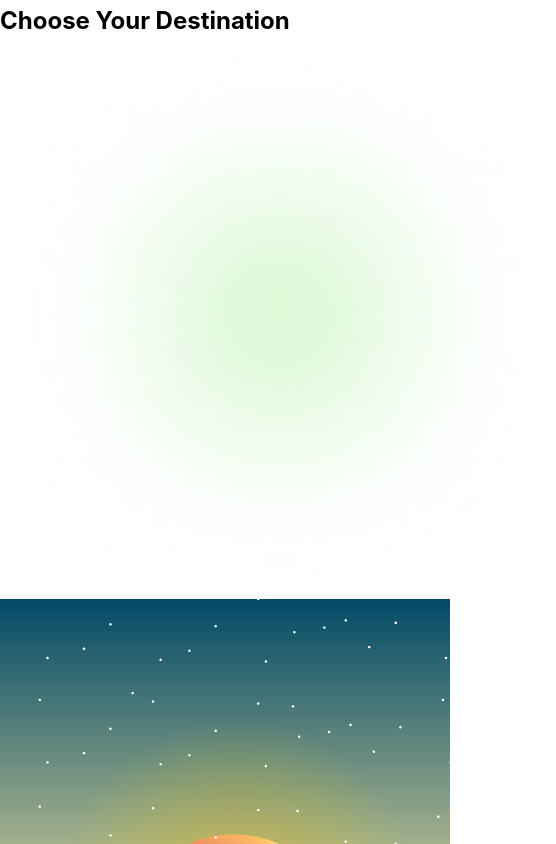
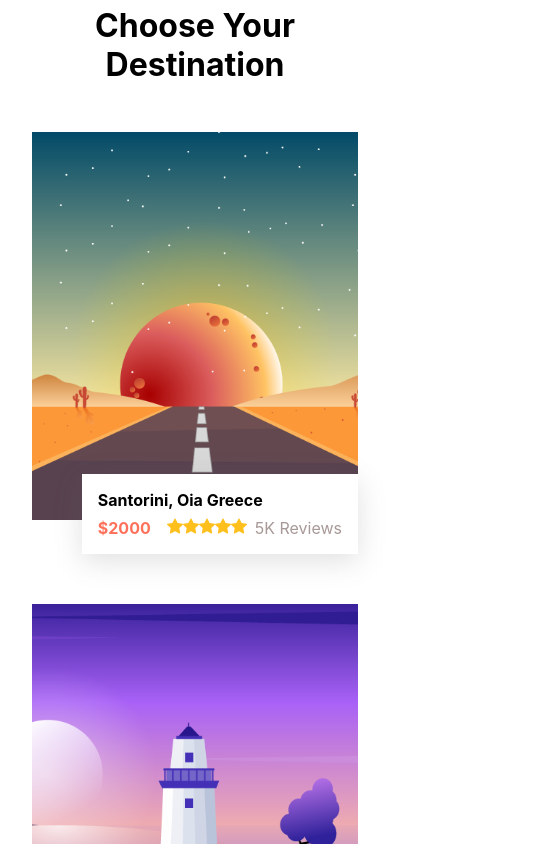
Before and after one commit to mrinnnmoy/ravel-react, a React (Vite) app: page / in a window 390 px wide. Shown: the part 4640-5484 px from the top of the page, 556 px wide, since content can reach past the window. Built offline with nearby package versions, Linux system fonts and the light colour scheme.

Commit message:
style tours-component-responsive

```diff
--- a/src/components/Tours/Tours.scss
+++ b/src/components/Tours/Tours.scss
@@ -0,0 +1,123 @@
+.tours-section {
+  margin-top: 15rem;
+  margin-bottom: 5rem;
+  position: relative;
+  .ellipse {
+    position: absolute;
+    right: -5rem;
+    top: -20rem;
+    height: 30rem;
+  }
+  h2 {
+    text-align: center;
+    transform: translateY(-150px);
+    font-size: 3rem;
+    margin-bottom: 3rem;
+  }
+  .tours {
+    display: flex;
+    gap: 1rem;
+    justify-content: center;
+    .tour {
+      position: relative;
+      &:nth-of-type(2) {
+        transform: translateY(-150px);
+      }
+      .image {
+        img {
+          height: 25rem;
+        }
+        .vectors {
+          .vector1 {
+            position: absolute;
+            height: 8rem;
+            top: 0rem;
+            left: -9rem;
+          }
+          .vector2 {
+            position: absolute;
+            height: 8rem;
+            top: 0rem;
+            right: -8rem;
+          }
+        }
+      }
+      .info {
+        position: absolute;
+        bottom: -30px;
+        right: 0;
+        background-color: white;
+        display: flex;
+        justify-content: center;
+        align-items: center;
+        gap: 1rem;
+        padding: 1rem;
+        box-shadow: rgba(100, 100, 111, 0.2) 0px 7px 29px 0px;
+        button {
+          padding: 0.5rem 0.7rem;
+          background-color: var(--primary-color);
+          border: none;
+          font-size: 1.1rem;
+          color: white;
+          cursor: pointer;
+        }
+        .details {
+          display: flex;
+          flex-direction: column;
+          gap: 0.5rem;
+          .price-details {
+            display: flex;
+            gap: 1rem;
+            .price {
+              color: var(--primary-color);
+              font-weight: bolder;
+            }
+            .reviews {
+              display: flex;
+              gap: 0.5rem;
+              .stars {
+                svg {
+                  color: #ffc01e;
+                }
+              }
+              .review {
+                color: var(--secondary-text);
+              }
+            }
+          }
+        }
+      }
+    }
+  }
+  @media screen and (min-width: 280px) and (max-width: 1080px) {
+    margin: 0 2rem;
+    .ellipse {
+      display: none;
+    }
+    h2 {
+      transform: translateY(0px);
+      font-size: 2rem;
+    }
+    .tours {
+      flex-direction: column;
+      gap: 5rem;
+      .tour {
+        &:nth-of-type(2) {
+          transform: translateY(0);
+        }
+        button {
+          display: none !important;
+        }
+        .image {
+          img {
+            max-inline-size: 100%;
+            block-size: auto;
+          }
+          .vectors {
+            display: none;
+          }
+        }
+      }
+    }
+  }
+}
```
